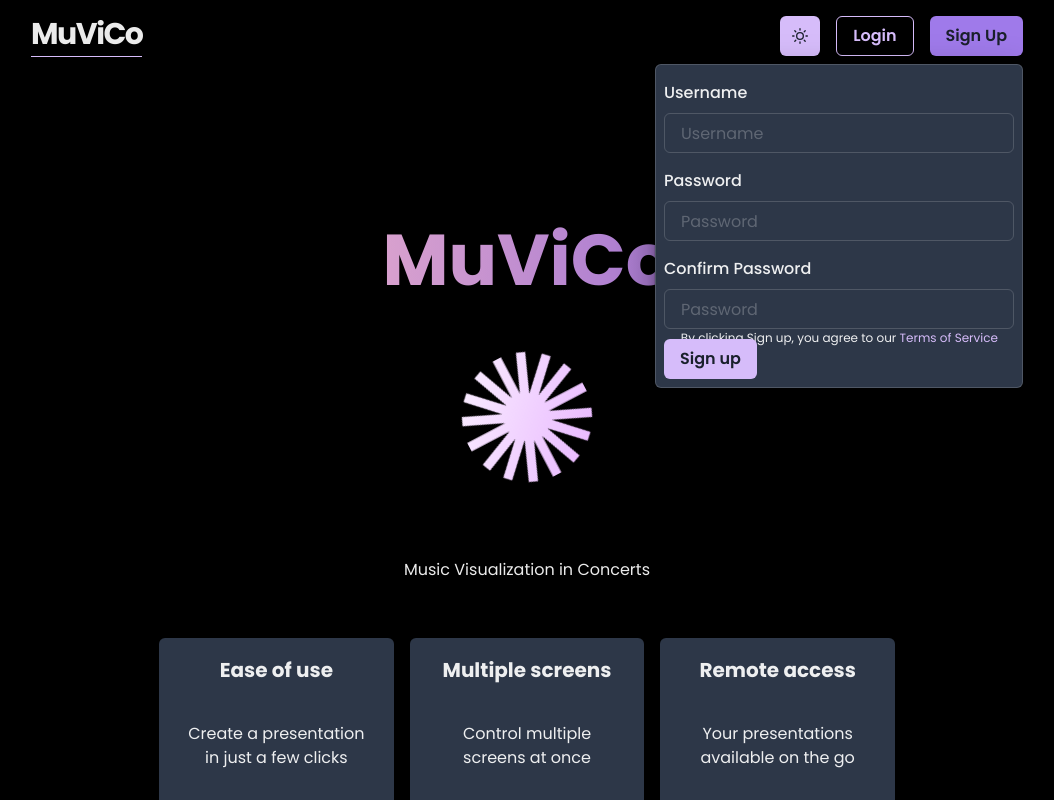
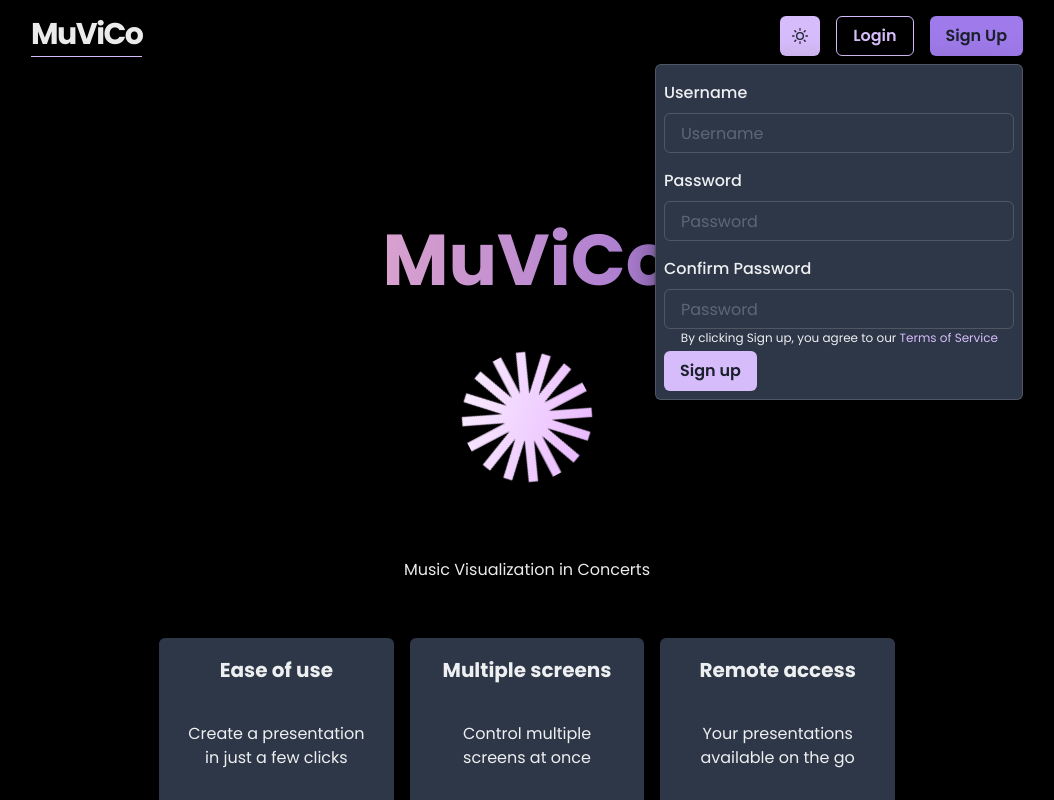
Before and after one commit to MuViCo/MuViCo, a React (Vite) app: page / in a window 1280 px wide. Both pictures are taken after a click on the button "Sign Up". Shown: the top 800 px of the page, without its empty margins (113-1167 px from the left). Built offline with nearby package versions, Linux system fonts and the light colour scheme.

Commit message:
fixed sign up button

```diff
--- a/src/client/components/navbar/SignUp.jsx
+++ b/src/client/components/navbar/SignUp.jsx
@@ -172,6 +172,7 @@ export const SignUpForm = ({ onSubmit, error, handleTermsClick }) => {
             type="submit"
             ref={submitButtonRef}
             onKeyDown={handleKeyDown}
+            mt={3}
           >
             Sign up
           </Button>
```
